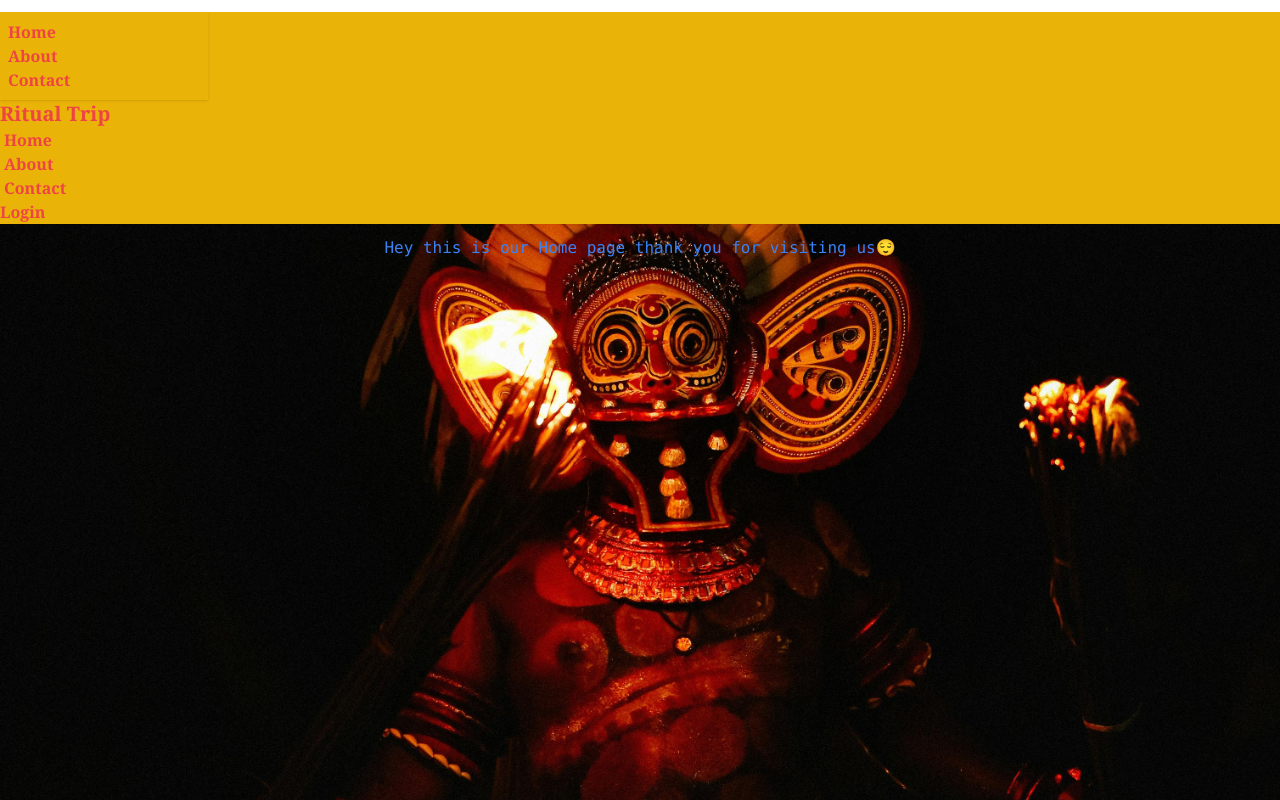
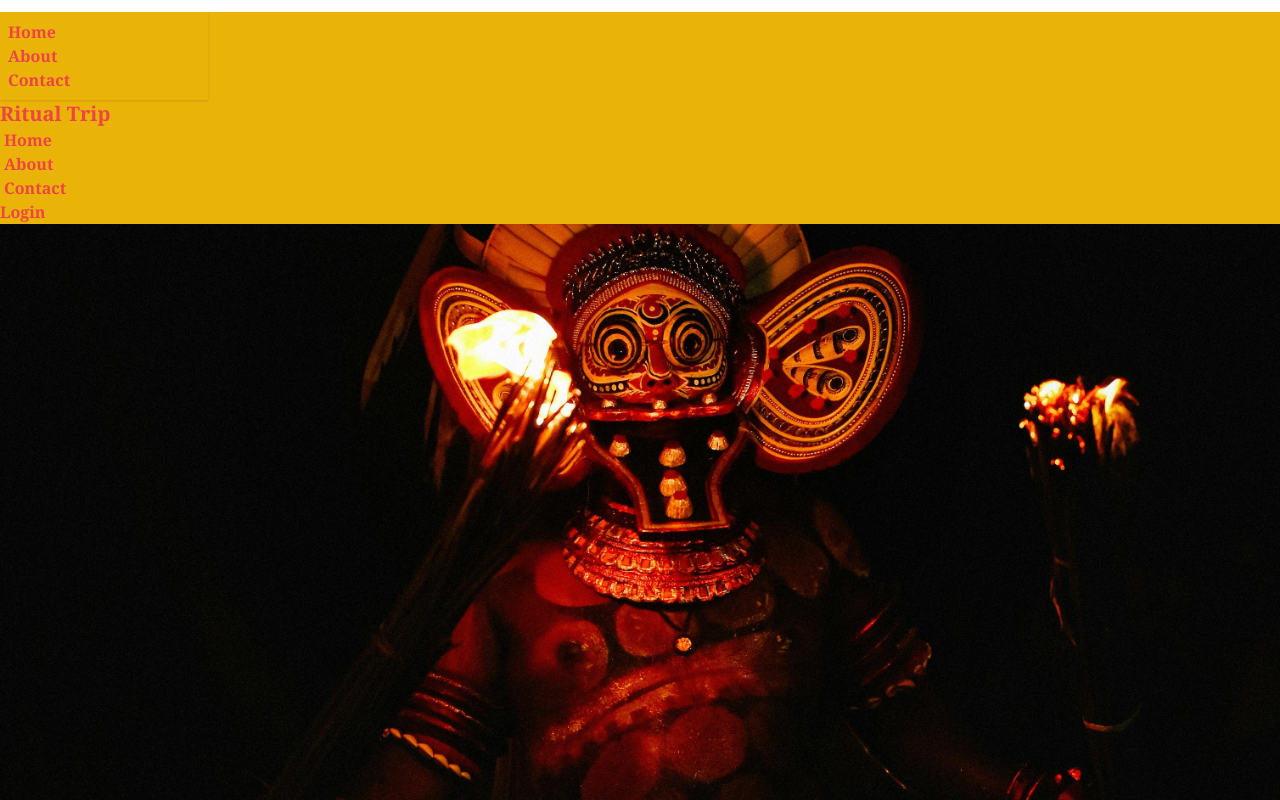
Before and after one commit to triptotechofficial/Naad, a React (Vite) app: page / in a window 1280 px wide. Shown: the top 800 px of the page. Built offline with nearby package versions, Linux system fonts and the light colour scheme.

Commit message:
fix: successful local build, pushing for Vercel deployment

```diff
--- a/src/pages/HomePage.jsx
+++ b/src/pages/HomePage.jsx
@@ -10,7 +10,7 @@ const HomePage = () => {
         style={{ backgroundImage: `url(${bg})` }}
       >
         <h1 className="font-mono text-blue-500 text-center py-3">
-          Hey this is our Home page thank you for visiting us😌
+
         </h1>
       </div>
     </>
```
